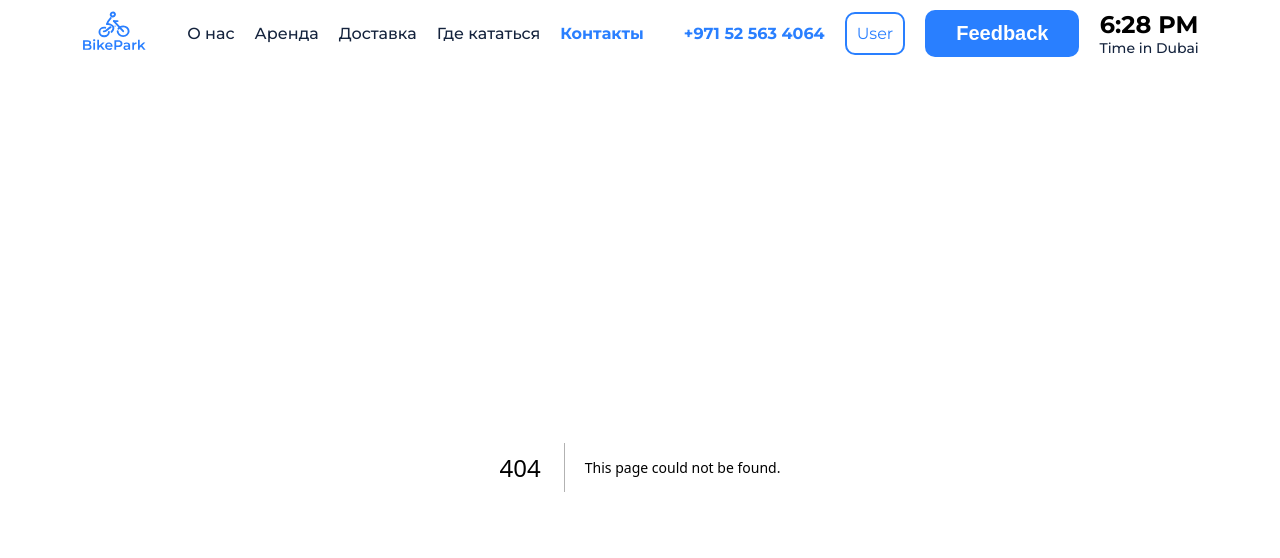
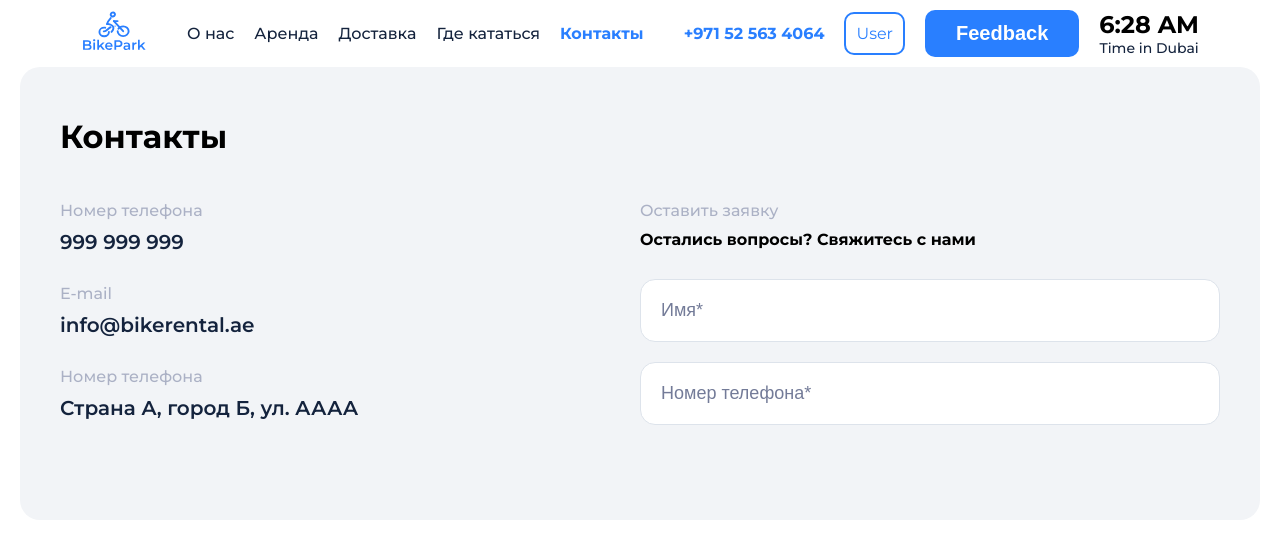
Before and after one commit to NineSirius/bikepark, a Next.js app: page /contacts in a window 1280 px wide. Before the commit this address had no page. Shown: the top 558 px of the page. Built offline with nearby package versions, Linux system fonts and the light colour scheme.

Commit message:
make contact-page

```diff
--- a/src/components/Navbar/index.jsx
+++ b/src/components/Navbar/index.jsx
@@ -25,7 +25,7 @@ export const Navbar = () => {
         const minutes =
             time.getMinutes() < 10 ? '0' + time.getMinutes() : time.getMinutes()
 
-        setTimeDubai(`${hours}:${minutes} ${hours > 12 ? 'AM' : 'PM'}`)
+        setTimeDubai(`${hours}:${minutes} ${hours < 12 ? 'AM' : 'PM'}`)
     }, 1000)
 
     return (
--- /dev/null
+++ b/src/components/UI/Input/index.jsx
@@ -0,0 +1,17 @@
+import styles from './style.module.css'
+
+export const Input = ({ type, placeholder, onChange, name, required }) => {
+    return (
+        <>
+            <div className={styles.inputWrap}>
+                <input
+                    type={type}
+                    name={name && name}
+                    onChange={onChange && onChange}
+                    placeholder={placeholder}
+                    required={required && required}
+                />
+            </div>
+        </>
+    )
+}
--- /dev/null
+++ b/src/components/UI/Input/style.module.css
@@ -0,0 +1,23 @@
+.inputWrap {
+    width: 100%;
+    background: #ffffff;
+    border: 1px solid #dde3eb;
+    border-radius: 15px;
+    padding: 20px;
+}
+
+.inputWrap input {
+    display: inline-flex;
+    border: unset;
+    background: unset;
+    outline: unset;
+    color: var(--text-color);
+    font-weight: 500;
+    font-size: 18px;
+}
+
+.inputWrap input::placeholder {
+    font-weight: 500;
+    font-size: 18px;
+    color: var(--text-box-color);
+}
--- /dev/null
+++ b/src/pages/contacts/contacts.module.css
@@ -0,0 +1,51 @@
+.contactForm {
+    display: flex;
+    padding: 45px 0;
+}
+
+.contactForm span {
+    color: var(--captions-color);
+    font-size: 16px;
+    font-weight: 500;
+}
+
+.contactInfo {
+    display: flex;
+    flex-direction: column;
+    flex-basis: 50%;
+    gap: 30px;
+}
+
+.contactInfo div {
+    display: flex;
+    flex-direction: column;
+    gap: 10px;
+}
+
+.contactInfo a {
+    font-weight: 600;
+    font-size: 20px;
+    color: var(--text-color);
+}
+
+.form {
+    flex-basis: 50%;
+}
+
+.formContent {
+    display: flex;
+    flex-direction: column;
+    gap: 30px;
+}
+
+.formTitle {
+    display: flex;
+    flex-direction: column;
+    gap: 10px;
+}
+
+.formInputs {
+    display: flex;
+    flex-direction: column;
+    gap: 20px;
+}
--- /dev/null
+++ b/src/pages/contacts/index.jsx
@@ -0,0 +1,65 @@
+import Link from 'next/link'
+import styles from './contacts.module.css'
+import { Input } from '@/components/UI/Input'
+
+const ContactPage = () => {
+    const change = (e) => {
+        console.log(e.target.value)
+    }
+    return (
+        <div className="container card">
+            <h1>Контакты</h1>
+
+            <div className={styles.contactForm}>
+                <div className={styles.contactInfo}>
+                    <div>
+                        <span>Номер телефона</span>
+                        <Link href="tel:999 999 999">999 999 999</Link>
+                    </div>
+
+                    <div>
+                        <span>E-mail</span>
+                        <Link href="mailto:info@bikerental.ae">
+                            info@bikerental.ae
+                        </Link>
+                    </div>
+
+                    <div>
+                        <span>Номер телефона</span>
+                        <Link href="geo:42,2?z=8">
+                            Страна А, город Б, ул. АААА
+                        </Link>
+                    </div>
+                </div>
+                <div className={styles.form}>
+                    <form className={styles.formContent}>
+                        <div className={styles.formTitle}>
+                            <span>Оставить заявку</span>
+                            <h4>Остались вопросы? Свяжитесь с нами</h4>
+                        </div>
+
+                        <div className={styles.formInputs}>
+                            <Input
+                                type="text"
+                                name="name"
+                                placeholder="Имя*"
+                                onChange={change}
+                                required
+                            />
+
+                            <Input
+                                type="text"
+                                name="phone"
+                                placeholder="Номер телефона*"
+                                onChange={change}
+                                required
+                            />
+                        </div>
+                    </form>
+                </div>
+            </div>
+        </div>
+    )
+}
+
+export default ContactPage
--- a/src/styles/globals.css
+++ b/src/styles/globals.css
@@ -43,3 +43,9 @@ a:hover {
     margin: 0 auto;
     padding: 10px 20px;
 }
+
+.card {
+    background: #f2f4f7;
+    border-radius: 20px;
+    padding: 50px 40px;
+}
```
Also changed, not shown: src/components/Footer/index.jsx (added, +11 -0 lines).
